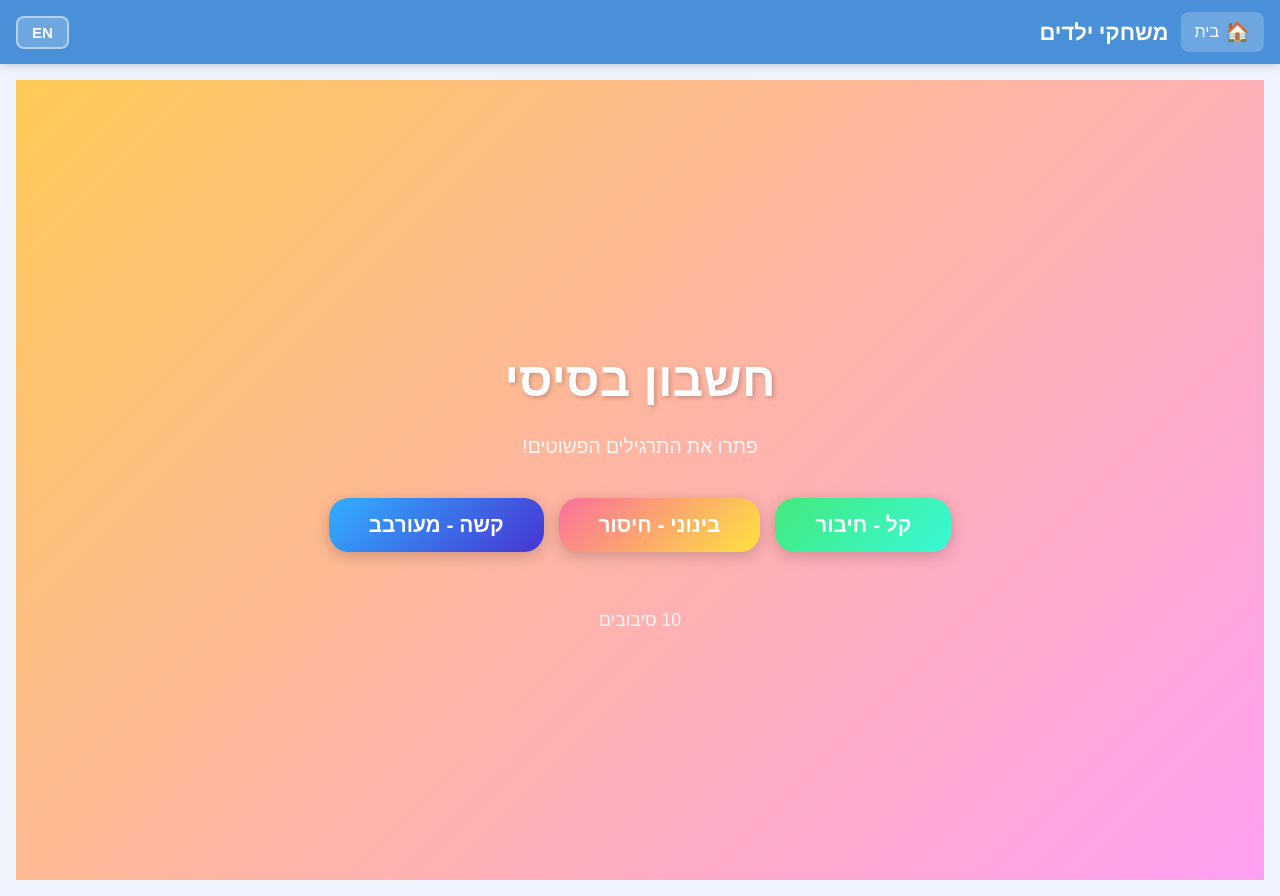
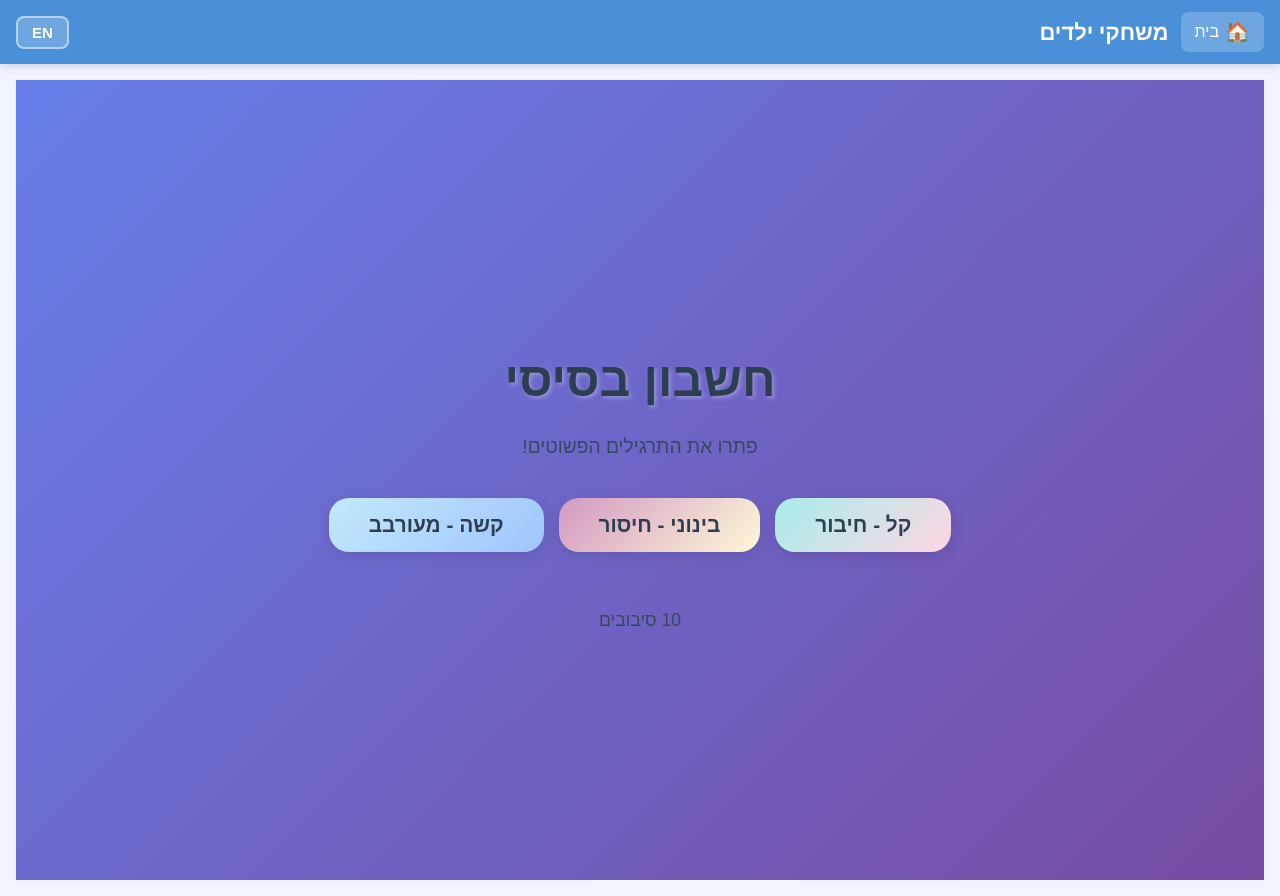
Before and after one commit to lvaizer/kids-games, a React (Create React App) app: page /games/arithmetic in a window 1280 px wide. Built offline with nearby package versions, Linux system fonts and the light colour scheme.

Commit message:
Improve arithmetic game colors for better eye comfort - changed from harsh yellow-pink gradient to soft blue-purple, improved contrast and readability

```diff
--- a/src/games/arithmetic/ArithmeticGame.css
+++ b/src/games/arithmetic/ArithmeticGame.css
@@ -5,20 +5,20 @@
   align-items: center;
   min-height: 100vh;
   padding: 20px;
-  background: linear-gradient(135deg, #feca57 0%, #ff9ff3 100%);
+  background: linear-gradient(135deg, #667eea 0%, #764ba2 100%);
   font-family: 'Arial', sans-serif;
 }
 
 .arithmetic-game h2 {
   font-size: 3em;
-  color: white;
+  color: #2c3e50;
   margin-bottom: 10px;
-  text-shadow: 2px 2px 4px rgba(0, 0, 0, 0.2);
+  text-shadow: 2px 2px 4px rgba(255, 255, 255, 0.3);
 }
 
 .arithmetic-subtitle {
   font-size: 1.2em;
-  color: rgba(255, 255, 255, 0.9);
+  color: #34495e;
   margin-bottom: 40px;
   text-align: center;
 }
@@ -40,20 +40,23 @@
   cursor: pointer;
   transition: all 0.3s ease;
   font-weight: bold;
-  color: white;
-  box-shadow: 0 4px 15px rgba(0, 0, 0, 0.2);
+  color: #2c3e50;
+  box-shadow: 0 4px 15px rgba(0, 0, 0, 0.1);
 }
 
 .arithmetic-level-btn:first-child {
-  background: linear-gradient(135deg, #43e97b 0%, #38f9d7 100%);
+  background: linear-gradient(135deg, #a8edea 0%, #fed6e3 100%);
+  color: #2c3e50;
 }
 
 .arithmetic-level-btn:nth-child(2) {
-  background: linear-gradient(135deg, #fa709a 0%, #fee140 100%);
+  background: linear-gradient(135deg, #d299c2 0%, #fef9d7 100%);
+  color: #2c3e50;
 }
 
 .arithmetic-level-btn:nth-child(3) {
-  background: linear-gradient(135deg, #30b0fe 0%, #4834d4 100%);
+  background: linear-gradient(135deg, #c2e9fb 0%, #a1c4fd 100%);
+  color: #2c3e50;
 }
 
 .arithmetic-level-btn:hover {
@@ -67,7 +70,7 @@
 
 .arithmetic-info {
   text-align: center;
-  color: rgba(255, 255, 255, 0.9);
+  color: #34495e;
   font-size: 1.1em;
 }
 
@@ -79,17 +82,19 @@
   max-width: 500px;
   margin-bottom: 40px;
   padding: 0 20px;
-  color: white;
+  color: #2c3e50;
   font-size: 1.2em;
   font-weight: bold;
 }
 
 .arithmetic-progress,
 .arithmetic-mistakes {
-  background: rgba(255, 255, 255, 0.2);
+  background: rgba(255, 255, 255, 0.8);
   padding: 10px 20px;
   border-radius: 15px;
   backdrop-filter: blur(10px);
+  color: #2c3e50;
+  box-shadow: 0 2px 10px rgba(0, 0, 0, 0.1);
 }
 
 .arithmetic-question {
@@ -114,26 +119,29 @@
   gap: 15px;
   font-size: 3em;
   font-weight: bold;
-  color: white;
-  text-shadow: 2px 2px 4px rgba(0, 0, 0, 0.2);
-  background: rgba(255, 255, 255, 0.1);
+  color: #2c3e50;
+  text-shadow: 2px 2px 4px rgba(255, 255, 255, 0.3);
+  background: rgba(255, 255, 255, 0.8);
   padding: 30px;
   border-radius: 20px;
   backdrop-filter: blur(10px);
+  box-shadow: 0 4px 20px rgba(0, 0, 0, 0.1);
 }
 
 .arithmetic-expression .number,
 .arithmetic-expression .question-mark {
-  background: rgba(255, 255, 255, 0.2);
+  background: rgba(102, 126, 234, 0.1);
   padding: 15px 25px;
   border-radius: 15px;
   min-width: 80px;
   text-align: center;
+  color: #2c3e50;
+  border: 2px solid rgba(102, 126, 234, 0.2);
 }
 
 .arithmetic-expression .operator,
 .arithmetic-expression .equals {
-  color: rgba(255, 255, 255, 0.8);
+  color: #667eea;
 }
 
 /* Options Grid */
@@ -150,13 +158,14 @@
   padding: 25px;
   font-size: 1.8em;
   font-weight: bold;
-  border: 3px solid white;
+  border: 3px solid #667eea;
   border-radius: 20px;
-  background: rgba(255, 255, 255, 0.3);
-  color: white;
+  background: rgba(255, 255, 255, 0.9);
+  color: #2c3e50;
   cursor: pointer;
   transition: all 0.3s ease;
   backdrop-filter: blur(10px);
+  box-shadow: 0 4px 15px rgba(0, 0, 0, 0.1);
 }
 
 .arithmetic-option:hover:not(:disabled) {
@@ -206,7 +215,7 @@
 }
 
 .arithmetic-feedback {
-  color: white;
+  color: #e74c3c;
   font-size: 1.1em;
   font-weight: bold;
   animation: fadeIn 0.5s ease;
@@ -224,20 +233,22 @@
 /* Game Over Screen */
 .arithmetic-win {
   text-align: center;
-  background: rgba(255, 255, 255, 0.1);
+  background: rgba(255, 255, 255, 0.9);
   padding: 50px 30px;
   border-radius: 30px;
   backdrop-filter: blur(10px);
   max-width: 500px;
+  box-shadow: 0 8px 30px rgba(0, 0, 0, 0.2);
 }
 
 .arithmetic-win h2 {
   margin-bottom: 30px;
+  color: #2c3e50;
 }
 
 .arithmetic-score {
   font-size: 1.8em;
-  color: white;
+  color: #34495e;
   margin-bottom: 20px;
   font-weight: bold;
 }
@@ -271,18 +282,17 @@
   border-radius: 15px;
   cursor: pointer;
   font-weight: bold;
-  color: white;
+  color: #2c3e50;
   transition: all 0.3s ease;
+  box-shadow: 0 4px 15px rgba(0, 0, 0, 0.1);
 }
 
 .arithmetic-restart-btn {
-  background: linear-gradient(135deg, #43e97b 0%, #38f9d7 100%);
-  margin-right: 10px;
+  background: linear-gradient(135deg, #a8edea 0%, #fed6e3 100%);
 }
 
 .arithmetic-home-btn {
-  background: linear-gradient(135deg, #667eea 0%, #764ba2 100%);
-  margin-left: 10px;
+  background: linear-gradient(135deg, #c2e9fb 0%, #a1c4fd 100%);
 }
 
 .arithmetic-restart-btn:hover,
```
